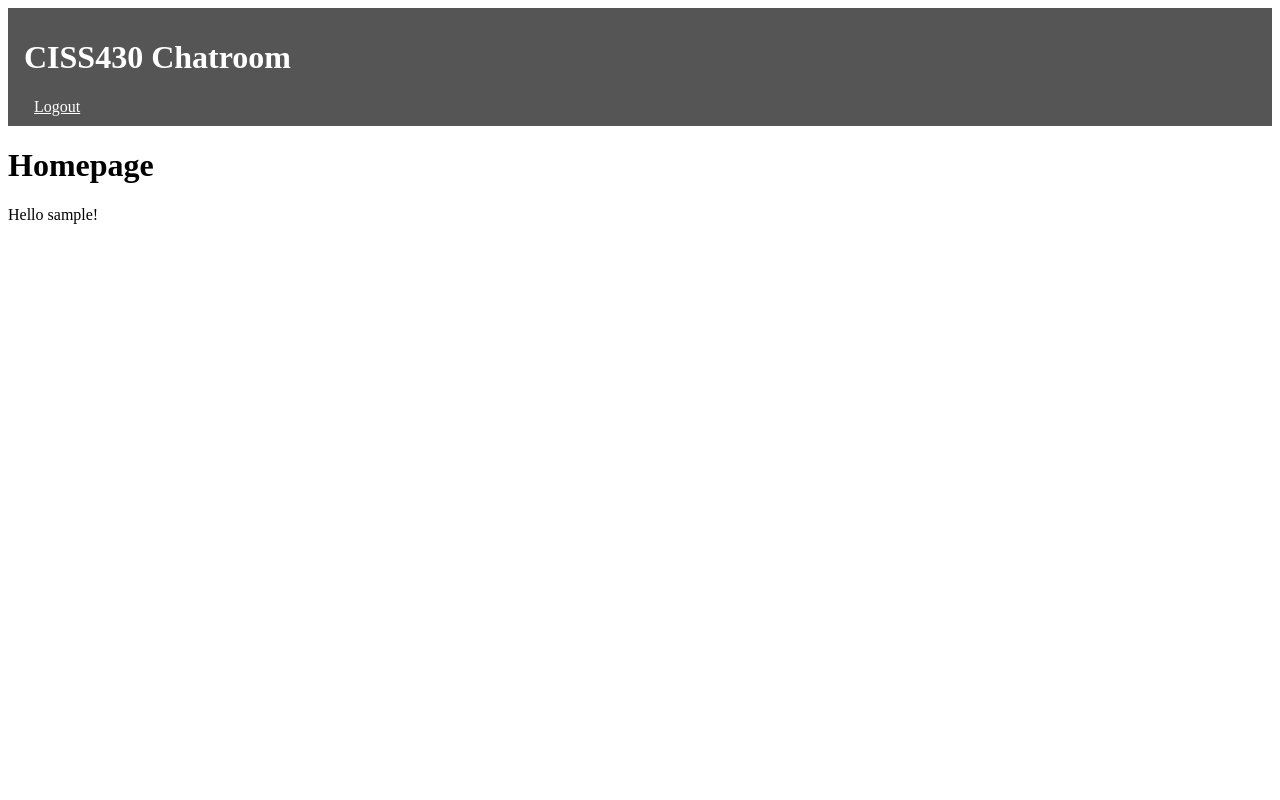
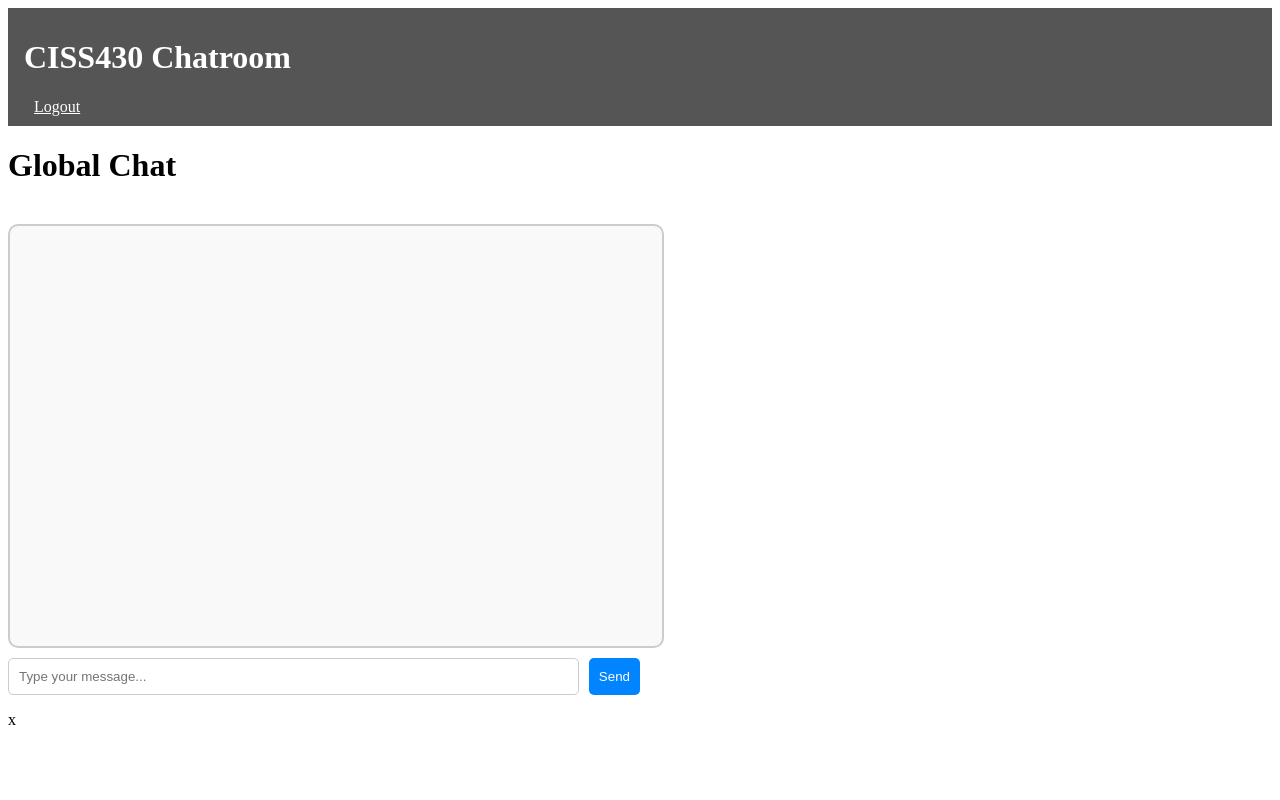
Before and after one commit to Grant-S-Clark/ciss430chatroom, a Flask app: page / in a window 1280 px wide. Run offline with Flask 3, Linux system fonts and the light colour scheme; the visitor is signed in with stand-in values (Sample User, id 1); data that the repository does not hold is empty.

Commit message:
added global chat

```diff
--- a/mysite/appdir/routes.py
+++ b/mysite/appdir/routes.py
@@ -13,15 +13,52 @@ random.seed()
 sys.path.append("appdir") # LOCAL
 from constants import *
 
+# Index will be the global chatroom
 @app.route('/')
-@app.route('/index')
+@app.route('/index', methods=['GET', 'POST'])
 def index():
     if 'user_id' not in session: # not logged in
         return redirect(url_for('login'))
     else:
-        return render_template('index.html',
-                               user = (session['user_id'] if 'user_id' in session else -1),
-                               username = (session['username'] if 'username' in session else ''))
+        if request.method == 'GET':
+            conn = pymysql.connect(user=PYMYSQL_USER,
+                                   passwd=PYMYSQL_PASS,
+                                   db=DB_NAME,
+                                   host=DB_HOST)
+            cur = conn.cursor(pymysql.cursors.DictCursor)
+            # Fetch all messages in global chat
+            cur.execute(
+                '''
+                SELECT u.username, g.message, g.time_sent FROM
+                global_chat g
+                JOIN users u ON g.user_id = u.id
+                ORDER BY g.time_sent;
+                '''
+            )
+            ret = cur.fetchall()
+            cur.close()
+            conn.close()
+
+            return render_template('index.html',
+                                   user = (session['user_id'] if 'user_id' in session else -1),
+                                   username = (session['username'] if 'username' in session else ''),
+                                   messages = ret)
+        # MESSAGE SEND
+        else:
+            message = request.form['message']
+
+            conn = pymysql.connect(user=PYMYSQL_USER,
+                                   passwd=PYMYSQL_PASS,
+                                   db=DB_NAME,
+                                   host=DB_HOST)
+            cur = conn.cursor(pymysql.cursors.DictCursor)
+            cur.execute("INSERT global_chat (user_id, message) VALUES (%s, %s)",
+                        (session['user_id'], message)
+            )
+            conn.commit()
+            cur.close()
+            conn.close()
+            return redirect(url_for('index'))
 
 @app.route('/login', methods=['GET', 'POST'])
 def login():
@@ -41,7 +78,6 @@ def login():
         username = request.form['username']
         password = request.form['password']
 
-        print("ATTEMPTING DATABASE")
         # Open database and request information
         conn = pymysql.connect(user=PYMYSQL_USER,
                                passwd=PYMYSQL_PASS,
@@ -53,10 +89,8 @@ def login():
         cur.close()
         conn.close()
 
-        # If there is no row with that name, redirect to login to
-        # try again.
+        # If there is no row with that name, redirect to login to try again.
         if ret is None:
-            print("USERNAME FAILURE")
             flash('Unrecognized username.')
             return redirect(url_for('login'))
 
--- a/mysite/appdir/static/styles.css
+++ b/mysite/appdir/static/styles.css
@@ -12,3 +12,62 @@
     padding: 5px 10px;
     border-radius: 5px;
 }
+
+.chat-container {
+    width: 50%;
+    height: 400px;
+    border: 2px solid #ccc;
+    border-radius: 10px;
+    padding: 10px;
+    overflow-y: auto; /* Scrollable */
+    display: flex;
+    flex-direction: column;
+    background-color: #f9f9f9;
+}
+
+.message {
+    padding: 8px 12px;
+    margin: 5px;
+    border-radius: 8px;
+    max-width: 80%;
+    word-wrap: break-word;
+}
+
+.message.user {
+    background-color: #0084ff;
+    color: white;
+    align-self: flex-end;
+}
+
+.message.other {
+    background-color: #e0e0e0;
+    color: black;
+    align-self: flex-start;
+}
+
+.message-form {
+    width: 50%;
+    margin-top: 10px;
+    display: flex;
+}
+
+.message-input {
+    flex-grow: 1;
+    padding: 10px;
+    border-radius: 5px;
+    border: 1px solid #ccc;
+}
+
+.send-button {
+    margin-left: 10px;
+    padding: 10px;
+    border: none;
+    background-color: #0084ff;
+    color: white;
+    border-radius: 5px;
+    cursor: pointer;
+}
+
+.send-button:hover {
+    background-color: #005bbf;
+}
--- /dev/null
+++ b/mysite/appdir/templates/header.html
@@ -0,0 +1,16 @@
+<head>
+    <link rel="stylesheet" href="{{ url_for('static', filename='styles.css') }}">
+    <title>CISS430 Chatroom</title>
+</head>
+
+<div class="header" id="myHeader">
+    <h1>
+      <a href="/" style="text-decoration:none;color:white">CISS430 Chatroom</a>
+    </h1>
+
+    {% if user >= 0 %}
+        <a href="logout" class="auth-link">Logout</a>
+    {% else %}
+        <a href="login" class="auth-link">Login</a>
+    {% endif %}
+</div>
--- a/mysite/appdir/templates/index.html
+++ b/mysite/appdir/templates/index.html
@@ -1,24 +1,36 @@
 <!-- index.html -->
 <html>
-  <head>
-    <link rel="stylesheet" href="{{ url_for('static', filename='styles.css') }}">
-    <title>CISS430 Chatroom</title>
-  </head>
 
-  <div class="header" id="myHeader">
-    <h1>
-      <a href="/" style="text-decoration:none;color:white">CISS430 Chatroom</a>
-    </h1>
+  {% include 'header.html' %}
 
-    {% if user >= 0 %}
-        <a href="logout" class="auth-link">Logout</a>
-    {% else %}
-        <a href="login" class="auth-link">Login</a>
-    {% endif %}
-  </div>
   <body>
-    <h1>Homepage</h1>
+    <h1>Global Chat</h1>
+    <br>
 
-    Hello {{ username }}!
+    <div class="chat-container" id="chat-window">
+      {% for msg in messages %}
+      <div class="message {% if msg.username == username %}user{%else%}other{%endif%}">
+        <strong>{{ msg.username }}</strong>: {{ msg.message }}
+        <br>
+        <small>{{ msg.time_sent }}</small>
+      </div>
+      {% endfor %}
+    </div>
+
+    <form class="message-form" action="index" method="POST">
+      <input type="text" name="message" class="message-input" placeholder="Type your message..." required>
+      <button type="submit" class="send-button">Send</button>
+    </form>
+
+    <script>
+      function scroll_to_bottom()
+      {
+          var chat_window = document.getElementById("chat-window");
+          chat_window.scrollTop = chat_window.scrollHeight;
+      }
+
+      scroll_to_bottom();
+    </script>
+
   </body>
-</html>
+</html>x
```
Also changed, not shown: mysite/appdir/templates/flash_handler.html (added, +7 -0 lines), mysite/appdir/templates/login.html (+2 -23 lines), mysite/appdir/templates/register.html (+2 -23 lines), mysite/main.sql (+15 -1 lines).
